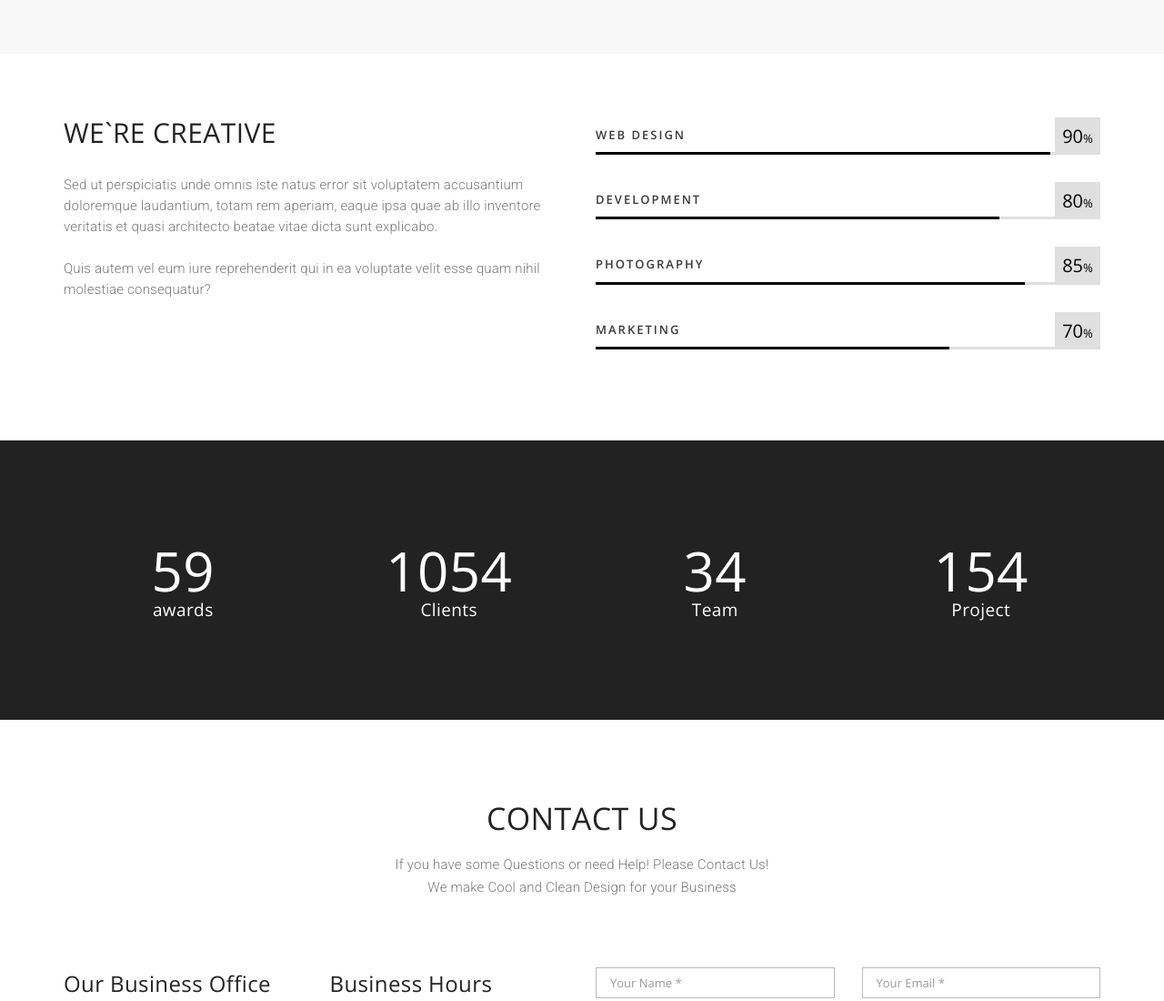
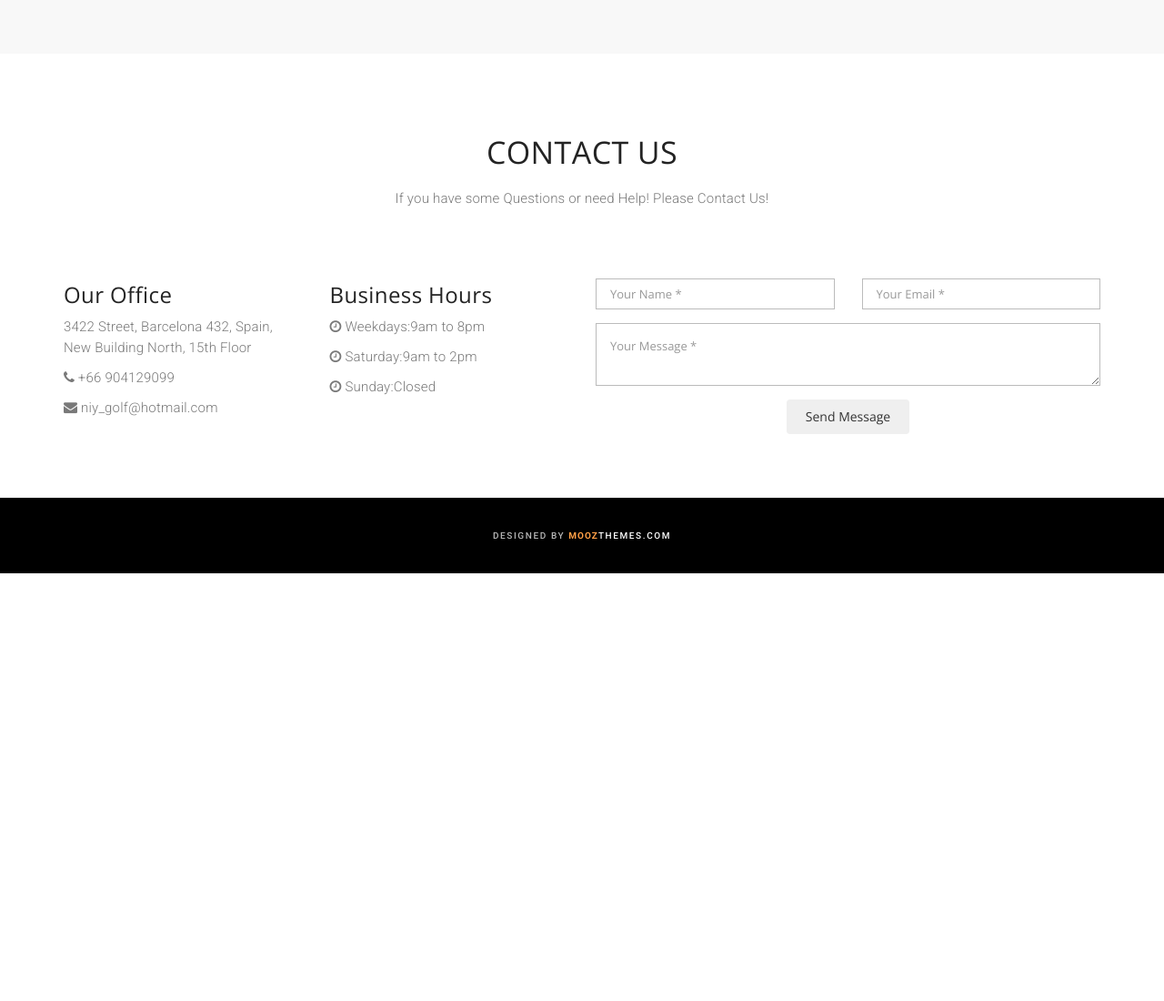
Before and after one commit to naigolf/admin, a plain HTML site: page index.html in a window 1280 px wide. Shown: the part 1260-2360 px from the top of the page at 91% size. After the commit the page ends 1890 px from the top, so only its background shows below. Drawn offline with nearby package versions, Linux system fonts and the light colour scheme; a web font is replaced by a local one.

Commit message:
Update index.html

```diff
--- a/index.html
+++ b/index.html
@@ -120,102 +120,7 @@
 			</div>
 			<!-- /.container -->
 		</section>
-		<section >
-			<div class="container">
-				<div class="row">
-					<div class="col-md-6">
-						<div class="skills-text">
-							<h2>WE`RE CREATIVE</h2>
-							<p>Sed ut perspiciatis unde omnis iste natus error sit voluptatem accusantium doloremque laudantium, totam rem aperiam, eaque ipsa quae ab illo inventore veritatis et quasi architecto beatae vitae dicta sunt explicabo.<br><br>Quis autem vel eum iure reprehenderit qui in ea voluptate velit esse quam nihil molestiae consequatur?</p>
-						</div>
-					</div>
-					<div class="col-md-6">
-						<!-- skill bar item -->
-						<div class="skillbar-item">
-							<div class="skillbar-score">
-								<span class="score">90</span><span class="percent">%</span>
-							</div>
-							<div class="skillbar" data-percent="90%">
-								<h3>Web design</h3>
-								<div class="skillbar-bar">
-									<div class="skillbar-percent" style="width: 90%;">
-									</div>
-								</div>
-							</div>
-						</div>
-						<!-- skill bar item -->
-						<div class="skillbar-item">
-							<div class="skillbar-score">
-								<span class="score">80</span><span class="percent">%</span>
-							</div>
-							<div class="skillbar" data-percent="80%">
-								<h3>Development</h3>
-								<div class="skillbar-bar">
-									<div class="skillbar-percent" style="width: 80%;">
-									</div>
-								</div>
-							</div>
-						</div>
-						<!-- skill bar item -->
-						<div class="skillbar-item">
-							<div class="skillbar-score">
-								<span class="score">85</span><span class="percent">%</span>
-							</div>
-							<div class="skillbar" data-percent="85%">
-								<h3>Photography</h3>
-								<div class="skillbar-bar">
-									<div class="skillbar-percent" style="width: 85%;">
-									</div>
-								</div>
-							</div>
-						</div>
-						<!-- skill bar item -->
-						<div class="skillbar-item">
-							<div class="skillbar-score">
-								<span class="score">70</span><span class="percent">%</span>
-							</div>
-							<div class="skillbar" data-percent="70%">
-								<h3>Marketing</h3>
-								<div class="skillbar-bar">
-									<div class="skillbar-percent" style="width: 70%;">
-									</div>
-								</div>
-							</div>
-						</div>
-					</div>
-				</div>
-			</div>
-		</section>
-		<section class="overlay-dark bg-img1 dark-bg short-section">
-			<div class="container text-center">
-				<div class="row">
-					<div class="col-md-3 mb-sm-30">
-						<div class="counter-item">
-							<h2 data-count="59">59</h2>
-							<h6>awards</h6>
-						</div>
-					</div>
-					<div class="col-md-3 mb-sm-30">
-						<div class="counter-item">
-							<h2 data-count="1054">1054</h2>
-							<h6>Clients</h6>
-						</div>
-					</div>
-					<div class="col-md-3 mb-sm-30">
-						<div class="counter-item">
-							<h2 data-count="34">34</h2>
-							<h6>Team</h6>
-						</div>
-					</div>
-					<div class="col-md-3 mb-sm-30">
-						<div class="counter-item">
-							<h2 data-count="154">154</h2>
-							<h6>Project</h6>
-						</div>
-					</div>
-				</div>
-			</div>
-		</section>
+
 
 		<section id="contact">
 			<div class="container">
@@ -223,16 +128,16 @@
 					<div class="col-lg-12 text-center">
 						<div class="section-title">
 							<h2>Contact Us</h2>
-							<p>If you have some Questions or need Help! Please Contact Us!<br>We make Cool and Clean Design for your Business</p>
+							<p>If you have some Questions or need Help! Please Contact Us!</p>
 						</div>
 					</div>
 				</div>
 				<div class="row">
 					<div class="col-md-3">
-						<h3>Our Business Office</h3>
+						<h3>Our Office</h3>
 						<p>3422 Street, Barcelona 432, Spain, New Building North, 15th Floor</p>
-						<p><i class="fa fa-phone"></i> +101 377 655 22125</p>
-						<p><i class="fa fa-envelope"></i> mail@yourcompany.com</p>
+						<p><i class="fa fa-phone"></i> +66 904129099</p>
+						<p><i class="fa fa-envelope"></i> niy_golf@hotmail.com</p>
 					</div>
 					<div class="col-md-3">
 						<h3>Business Hours</h3>
```
